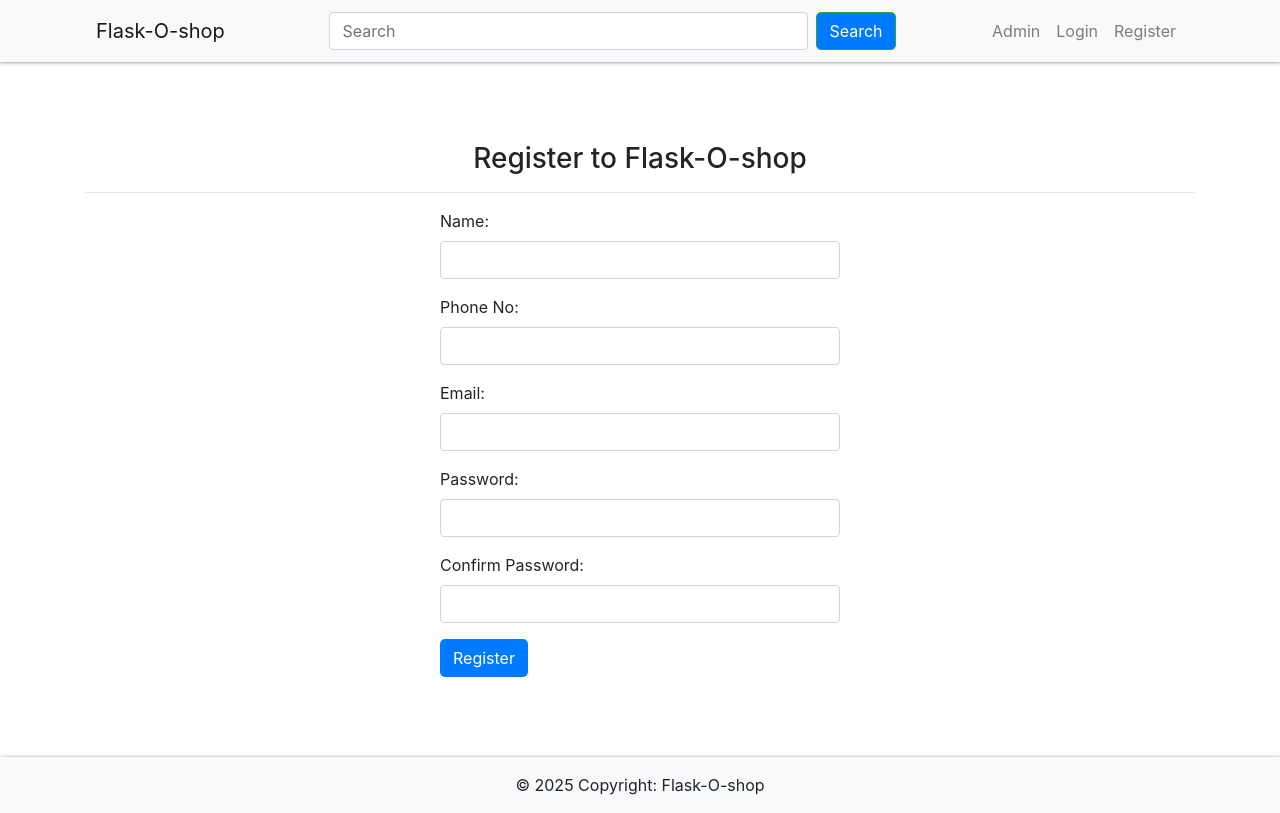
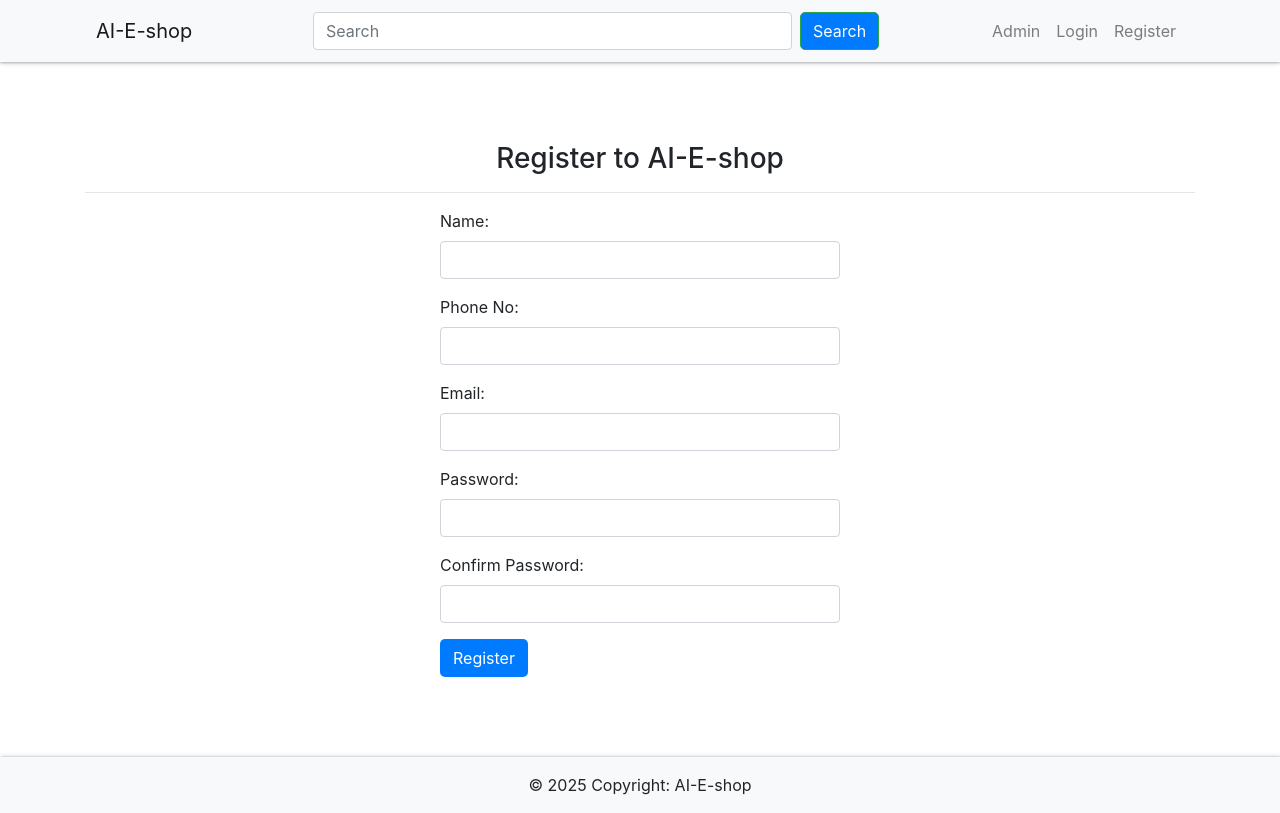
Before and after one commit to bananamans/E-commerce_prototype_with_flask, a Flask app: page /register in a window 1280 px wide. Run offline with Flask 2, Linux system fonts and the light colour scheme; parts of the project's set-up code (start-up, migrations or seed data) failed here and were passed over; some libraries are stand-ins or nearby versions.

Commit message:
remove unnecessary code

```diff
--- a/app/__init__.py
+++ b/app/__init__.py
@@ -1,4 +1,3 @@
-import os, json
 from datetime import datetime, timezone, timedelta
 from flask import Flask, render_template, redirect, url_for, flash, request, abort
 from flask_bootstrap import Bootstrap
@@ -6,12 +5,11 @@ from .forms import LoginForm, RegisterForm
 from werkzeug.security import generate_password_hash, check_password_hash
 from flask_login import LoginManager, login_user, current_user, login_required, logout_user
 from .db_models import db, User, Item, Cart, Order, Ordered_item
-# from .funcs import mail, fulfill_order
 from dotenv import load_dotenv
 import tensorflow as tf
 from .admin.routes import admin
 from recommenders.models.ncf.ncf_singlenode import NCF
-from sklearn.metrics.pairwise import linear_kernel, cosine_similarity
+from sklearn.metrics.pairwise import cosine_similarity
 from sklearn.feature_extraction.text import TfidfVectorizer
 import pandas as pd
 from collections import OrderedDict
@@ -32,7 +30,6 @@ app.config['MAIL_PORT'] = 587
 
 Bootstrap(app)
 db.init_app(app)
-# mail.init_app(app)
 login_manager = LoginManager()
 login_manager.init_app(app)
 
@@ -106,7 +103,11 @@ def recommend(user_id, all_items):
 
     predictions = [(item, ncfmodel.predict(user_id, item.id)) for item in cbf_filtered_items]
     sorted_recommendations = [item for item, _ in sorted(predictions, key=lambda x: x[1], reverse=True)]
-    print(sorted_recommendations)
+
+    sorted_predictions = sorted(predictions, key=lambda x: x[1], reverse=True)
+    for i, (item, score) in enumerate(sorted_predictions, start=1):
+        print(f"{i}. {item.name} (ID: {item.id}) — Predicted Rating: {score:.4f}")
+
     return sorted_recommendations
 
 def create_item_to_id_mapping():
@@ -180,37 +181,11 @@ def register():
 		return redirect(url_for('login'))
 	return render_template("register.html", form=form)
 
-# @app.route('/confirm/<token>')
-# def confirm_email(token):
-# 	try:
-# 		confirm_serializer = URLSafeTimedSerializer(app.config['SECRET_KEY'])
-# 		email = confirm_serializer.loads(token, salt='email-confirmation-salt', max_age=3600)
-# 	except:
-# 		flash('The confirmation link is invalid or has expired.', 'error')
-# 		return redirect(url_for('login'))
-# 	user = User.query.filter_by(email=email).first()
-# 	if user.email_confirmed:
-# 		flash(f'Account already confirmed. Please login.', 'success')
-# 	else:
-# 		user.email_confirmed = True
-# 		db.session.add(user)
-# 		db.session.commit()
-# 		flash('Email address successfully confirmed!', 'success')
-# 	return redirect(url_for('login'))
-
 @app.route("/logout")
 @login_required
 def logout():
 	logout_user()
 	return redirect(url_for('login'))
-
-# @app.route("/resend")
-# @login_required
-# def resend():
-# 	send_confirmation_email(current_user.email)
-# 	logout_user()
-# 	flash('Confirmation email sent successfully.', 'success')
-# 	return redirect(url_for('login'))
 
 @app.route('/admin_login', methods=['GET', 'POST'])
 def admin_login():
@@ -275,9 +250,6 @@ def give_rating(order_id, user_id):
         for ordered_item in order.items:
             rating_key = f"rating_{ordered_item.id}"
             rating = request.form.get(rating_key)
-            if not rating | rating > 5 | rating < 1:
-                flash(f"Please provide a suitable rating.", 'danger')
-                return render_template('give_rating.html', order=order, already_rated=False)
 
         # Loop through each ordered item and update the ratings
         for ordered_item in order.items:
@@ -367,50 +339,3 @@ def checkout():
 	db.session.commit()
 
 	return redirect(url_for('home'))
-
-	# try:
-	# 	checkout_session = stripe.checkout.Session.create(
-	# 		client_reference_id=current_user.id,
-	# 		line_items=data,
-	# 		payment_method_types=[
-	# 		  'card',
-	# 		],
-	# 		mode='payment',
-	# 		success_url=url_for('payment_success', _external=True),
-	# 		cancel_url=url_for('payment_failure', _external=True),
-	# 	)
-	# except Exception as e:
-	# 	return str(e)
-	# return redirect(checkout_session.url, code=303)
-
-# @app.route('/stripe-webhook', methods=['POST'])
-# def stripe_webhook():
-
-# 	if request.content_length > 1024*1024:
-# 		print("Request too big!")
-# 		abort(400)
-
-# 	payload = request.get_data()
-# 	sig_header = request.environ.get('HTTP_STRIPE_SIGNATURE')
-# 	ENDPOINT_SECRET = os.environ.get('ENDPOINT_SECRET')
-# 	event = None
-
-# 	try:
-# 		event = stripe.Webhook.construct_event(
-# 		payload, sig_header, ENDPOINT_SECRET
-# 		)
-# 	except ValueError as e:
-# 		# Invalid payload
-# 		return {}, 400
-# 	except stripe.error.SignatureVerificationError as e:
-# 		# Invalid signature
-# 		return {}, 400
-
-# 	if event['type'] == 'checkout.session.completed':
-# 		session = event['data']['object']
-
-# 		# Fulfill the purchase...
-# 		fulfill_order(session)
-
-# 	# Passed signature verification
-# 	return {}, 200
--- a/app/admin/forms.py
+++ b/app/admin/forms.py
@@ -17,7 +17,6 @@ class EditItemForm(FlaskForm):
 	price = FloatField("Price:", validators=[DataRequired()])
 	category = StringField("Category:", validators=[DataRequired(), Length(max=50)])
 	brand = StringField("Brand:", validators=[DataRequired(), Length(max=50)])
-	# image = FileField("Image:", validators=[DataRequired()])
 	details = StringField("Details:", validators=[DataRequired()])
 	submit = SubmitField("Confirm")
 
--- a/app/admin/routes.py
+++ b/app/admin/routes.py
@@ -3,7 +3,6 @@ from werkzeug.utils import redirect
 from ..db_models import Order, Ordered_item, Item, db
 from ..admin.forms import AddItemForm, EditItemForm, OrderEditForm
 from ..funcs import admin_only
-
 
 admin = Blueprint("admin", __name__, url_prefix="/admin", static_folder="static", template_folder="templates")
 
@@ -52,7 +51,6 @@ def edit(type, id):
             category = item.category,
             brand = item.brand,
             details = item.details,
-            # image = item.image,
         )
         if form.validate_on_submit():
             item.name = form.name.data
@@ -60,9 +58,6 @@ def edit(type, id):
             item.category = form.category.data
             item.brand = form.brand.data
             item.details = form.details.data
-            # if form.image.data:
-            #     form.image.data.save('app/static/uploads/' + form.image.data.filename)
-            #     item.image = url_for('static', filename=f'uploads/{form.image.data.filename}')
             db.session.commit()
             return redirect(url_for('admin.items'))
     elif type == "order":
--- a/app/admin/templates/admin/base.html
+++ b/app/admin/templates/admin/base.html
@@ -16,7 +16,7 @@
   <body>
     <!-- navbar -->
     <nav class="navbar navbar-expand-lg navbar-dark bg-dark">
-      <a class="navbar-brand" href="{{ url_for('home') }}">Flask-O-shop</a>
+      <a class="navbar-brand" href="{{ url_for('home') }}">AI-E-shop</a>
       <button class="navbar-toggler" type="button" data-toggle="collapse" data-target="#navbarNav" aria-controls="navbarNav" aria-expanded="false" aria-label="Toggle navigation">
         <span class="navbar-toggler-icon"></span>
       </button>
@@ -44,7 +44,7 @@
       <!-- Copyright -->
       <div class="text-center p-3">
         © {{ now.year }} Copyright:
-        Flask-O-shop
+        AI-E-shop
       </div>
       <!-- Copyright -->
     </footer>
--- a/app/forms.py
+++ b/app/forms.py
@@ -1,6 +1,6 @@
 from flask_wtf import FlaskForm
-from wtforms import StringField, IntegerField, PasswordField, SubmitField
-from wtforms.validators import DataRequired, Email, Length, EqualTo, Regexp, NumberRange
+from wtforms import StringField, PasswordField, SubmitField
+from wtforms.validators import DataRequired, Email, Length, EqualTo, Regexp
 
 
 class LoginForm(FlaskForm):
--- a/app/templates/base.html
+++ b/app/templates/base.html
@@ -15,7 +15,7 @@
   <body>
 
     <nav class="navbar navbar-expand-lg navbar-light bg-light">
-      <a class="navbar-brand" href="{{ url_for('home') }}">Flask-O-shop</a>
+      <a class="navbar-brand" href="{{ url_for('home') }}">AI-E-shop</a>
       <button class="navbar-toggler" type="button" data-toggle="collapse" data-target="#navbarSupportedContent" aria-controls="navbarSupportedContent" aria-expanded="false" aria-label="Toggle navigation">
         <span class="navbar-toggler-icon"></span>
       </button>
@@ -76,7 +76,7 @@
     <footer class="bg-light text-center text-lg-start">
       <div class="text-center p-3">
         © {{ now.year }} Copyright:
-        Flask-O-shop
+        AI-E-shop
       </div>
 
     </footer>
--- a/app/templates/login.html
+++ b/app/templates/login.html
@@ -5,7 +5,7 @@
 {% endblock %}
 
 {% block content %}
-	<h3 class="text-center"> Log in to Flask-O-shop </h3>
+	<h3 class="text-center"> Log in to AI-E-shop </h3>
 	<hr>
 	{% with msgs =  get_flashed_messages(with_categories=True) %}
 		{% for c, msg in msgs %}
--- a/app/templates/register.html
+++ b/app/templates/register.html
@@ -5,7 +5,7 @@
 {% endblock %}
 
 {% block content %}
-	<h3 class="text-center"> Register to Flask-O-shop </h3>
+	<h3 class="text-center"> Register to AI-E-shop </h3>
 	<hr>
 	{% with msgs =  get_flashed_messages(with_categories=True) %}
 		{% for c, msg in msgs %}
```
Also changed, not shown: app/funcs.py (+1 -31 lines), app/templates/email_confirmation.html (deleted, +0 -7 lines), app/templates/home.html (+0 -27 lines), instance/test.db.
